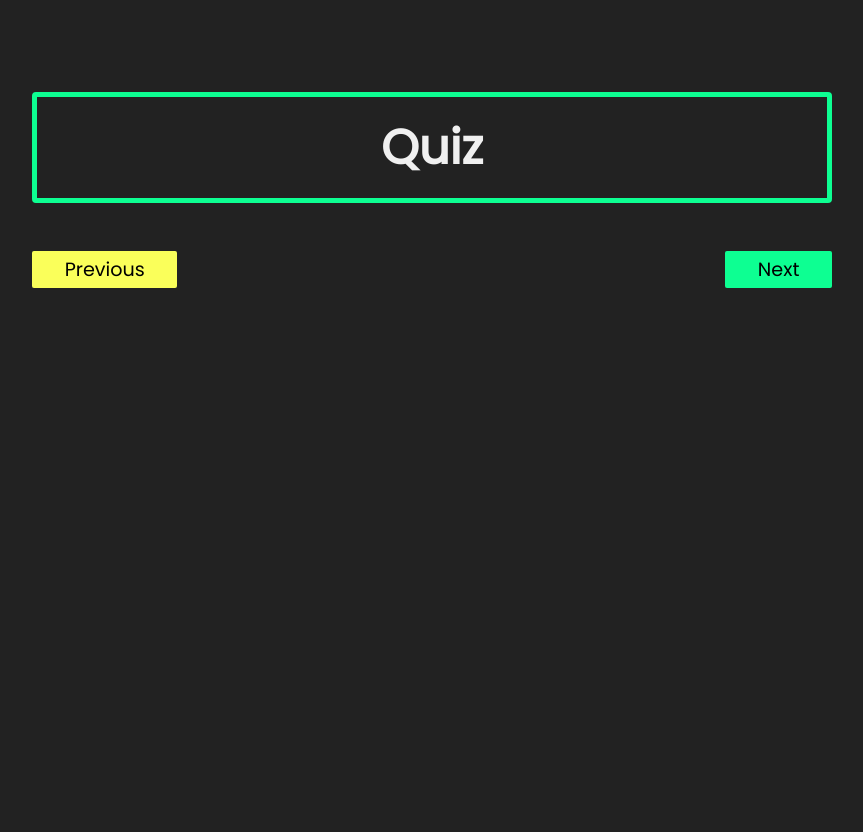
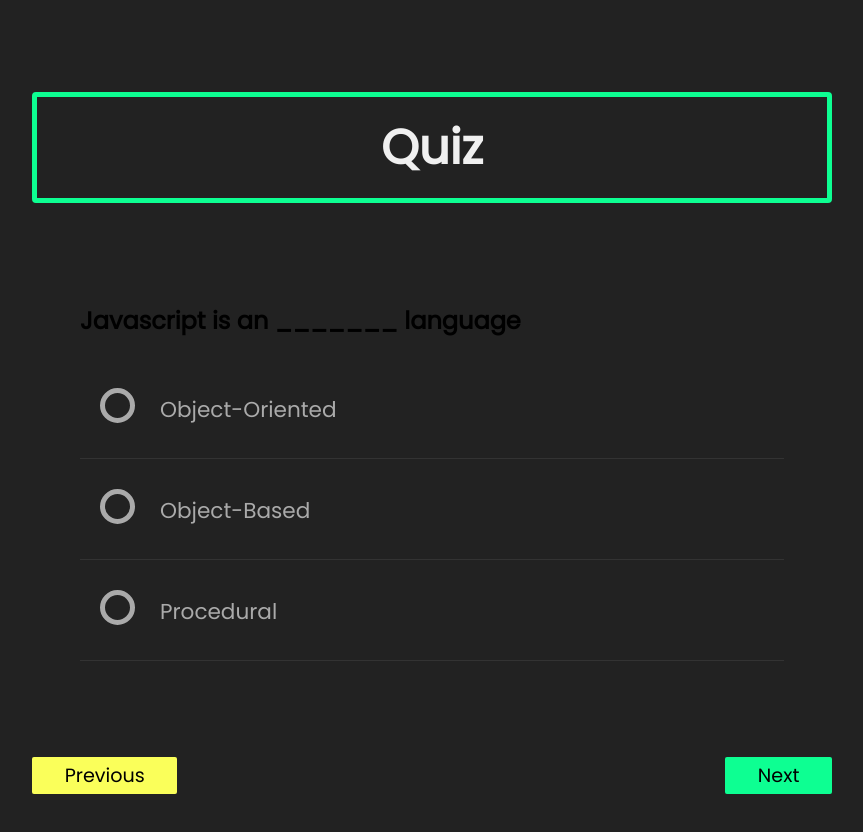
Before and after one commit to sgujuluva/mern-quiz-redux, a React (Create React App) app in the folder client/: page /quiz in a window 1280 px wide. Shown: the top 832 px of the page, without its empty margins (208-1071 px from the left). Built offline with nearby package versions, Linux system fonts and the light colour scheme.

Commit message:
question component done

```diff
--- a/client/src/App.css
+++ b/client/src/App.css
@@ -148,25 +148,3 @@ ul li .check::before {
 	transition: background 0.25s linear;
 	-webkit-transition: background 0.25s linear;
 }
-
-
-input[type=radio]:checked ~ .check {
-  border: 5px solid var(--primary-color)
-}
-
-input[type=radio]:checked ~ .check::before{
-  background: var(--primary-color)
-}
-
-input[type=radio]:checked ~ .text-primary{
-  color: var(--primary-color)
-}
-
-/* To get selected option we are using this checked class */
-.checked {
-  border: 5px solid var(--primary-color) !important;
-}
-
-.checked::before{
-  background: var(--primary-color)
-}
--- /dev/null
+++ b/client/src/components/Questions/Questions.css
@@ -0,0 +1,20 @@
+input[type=radio]:checked ~ .check {
+    border: 5px solid var(--primary-color)
+  }
+
+  input[type=radio]:checked ~ .check::before{
+    background: var(--primary-color)
+  }
+
+  input[type=radio]:checked ~ .text-primary{
+    color: var(--primary-color)
+  }
+
+  /* To get selected option we are using this checked class */
+  .checked {
+    border: 5px solid var(--primary-color) !important;
+  }
+
+  .checked::before{
+    background: var(--primary-color)
+  }
--- /dev/null
+++ b/client/src/components/Questions/Questions.jsx
@@ -0,0 +1,43 @@
+import React, { useState } from 'react'
+import { useEffect } from 'react'
+import data from "../../data"
+import "../Questions/Questions.css"
+
+function Questions() {
+
+    const [checked, setChecked] = useState(undefined);
+
+    const question = data[0]
+
+    useEffect(() => {
+        console.log(question)
+    })
+
+    const onSelect = () => {
+        console.log("radio buttton change")
+    }
+  return (
+    <div className="questions">
+     <h2>{question.question}</h2>
+     <ul key = {question}>
+       {
+        question.options.map((option,index) => (
+            <li key={index}>
+            <input
+            type="radio"
+             name="options"
+             id={`question${index}-option`}
+             value={false}
+             onChange={onSelect()}
+             />
+             <label className="text-primary" htmlFor={`question${index}-option`}>{option}</label>
+             <div className="check "></div>    {/*---checked---- check and uncheck the radiobutton using class */}
+        </li>
+        ))
+       }
+     </ul>
+        </div>
+  )
+}
+
+export default Questions
--- a/client/src/components/Quiz/Quiz.jsx
+++ b/client/src/components/Quiz/Quiz.jsx
@@ -1,4 +1,6 @@
 import React from "react";
+//component
+import Questions from "../Questions/Questions"
 
 function Quiz() {
   const onPrevious = () => {
@@ -12,7 +14,10 @@ function Quiz() {
   return (
     <div className="container">
       <h1 className="title text-light">Quiz</h1>
+
       {/* display questions */}
+      <Questions/>
+
       <div className="grid">
         <button onClick={onPrevious} className="btn prev">
           Previous
--- /dev/null
+++ b/client/src/data.js
@@ -0,0 +1,49 @@
+const data = [
+    {
+        id: 1,
+        question : "Javascript is an _______ language",
+        options : [
+            'Object-Oriented',
+            'Object-Based',
+            'Procedural',
+        ]
+    },
+    {
+        id: 2,
+        question : "Following methods can be used to display data in some form using Javascript",
+        options : [
+            'document.write()',
+            'console.log()',
+            'window.alert()',
+        ]
+    },
+    {
+        id: 3,
+        question : "When an operator value is NULL, the typeof returned by the unary operator is:",
+        options : [
+            'Boolean',
+            'Undefined',
+            'Object',
+        ]
+    },
+    {
+        id: 4,
+        question : "What does the toString() method return?",
+        options : [
+            'Return Object',
+            'Return String',
+            'Return Integer'
+        ]
+    },
+    {
+        id: 5,
+        question : "Which function is used to serialize an object into a JSON string?",
+        options : [
+            'stringify()',
+            'parse()',
+            'convert()',
+        ]
+    }
+]
+
+export default data
```
